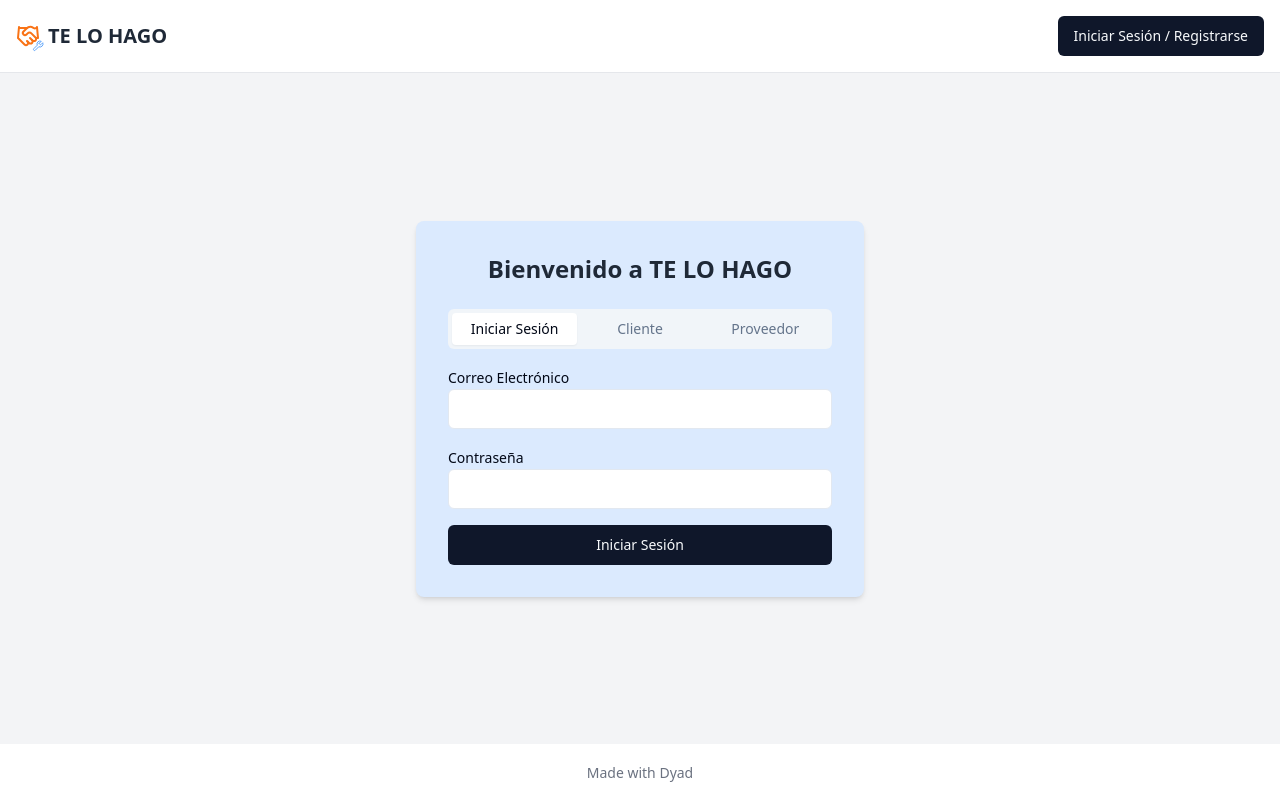
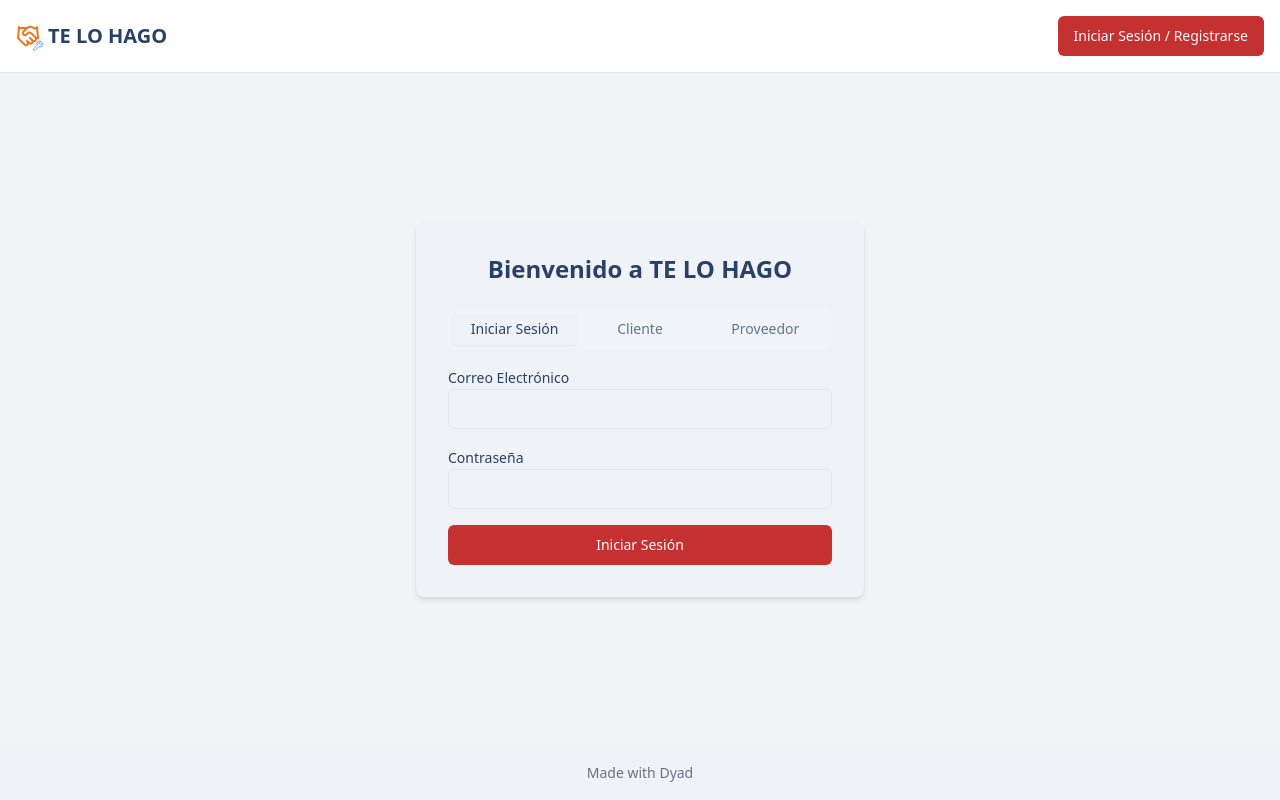
Before and after one commit to franpere1/gentle-binturong-roll, a React (Vite) app: page /auth in a window 1280 px wide. Built offline with nearby package versions, Linux system fonts and the light colour scheme.

Commit message:
[dyad] Aplicando la nueva paleta de colores a la aplicación - wrote 5 file(s)

```diff
--- a/src/components/Header.tsx
+++ b/src/components/Header.tsx
@@ -31,7 +31,7 @@ import React from "react";
             <div className="text-gray-500 dark:text-gray-400">Cargando usuario...</div>
           ) : currentUser ? (
             <div className="flex items-center space-x-4">
-              <span className="text-gray-700 dark:text-gray-300">
+              <span className="text-foreground dark:text-foreground">
                 Hola, {currentUser.name} ({currentUser.type === "client" ? "Cliente" : currentUser.type === "provider" ? "Proveedor" : "Administrador"})
               </span>
               <Button onClick={handleLogout} variant="outline">
--- a/src/components/Logo.tsx
+++ b/src/components/Logo.tsx
@@ -12,7 +12,7 @@ const Logo: React.FC<LogoProps> = ({ className }) => {
         <Handshake className="h-6 w-6 text-orange-500" />
         <Wrench className="h-3 w-3 text-blue-400 absolute bottom-0 right-0 transform translate-x-1 translate-y-1" />
       </div>
-      <span className="font-sans text-xl font-semibold text-gray-800 dark:text-gray-100">
+      <span className="font-sans text-xl font-semibold text-foreground dark:text-foreground">
         TE LO HAGO
       </span>
     </div>
--- a/src/globals.css
+++ b/src/globals.css
@@ -4,17 +4,17 @@
 
 @layer base {
   :root {
-    --background: 0 0% 100%;
-    --foreground: 222.2 84% 4.9%;
+    --background: 210 29% 95%; /* #EDF2F7 - Gris azulado claro */
+    --foreground: 216 43% 28%; /* #2A4365 - Azul oscuro */
 
-    --card: 0 0% 100%;
-    --card-foreground: 222.2 84% 4.9%;
+    --card: 210 29% 95%; /* #EDF2F7 - Match background */
+    --card-foreground: 216 43% 28%; /* #2A4365 - Match foreground */
 
-    --popover: 0 0% 100%;
-    --popover-foreground: 222.2 84% 4.9%;
+    --popover: 210 29% 95%; /* #EDF2F7 - Match background */
+    --popover-foreground: 216 43% 28%; /* #2A4365 - Match foreground */
 
-    --primary: 222.2 47.4% 11.2%;
-    --primary-foreground: 210 40% 98%;
+    --primary: 0 61% 48%; /* #C53030 - Rojo oscuro */
+    --primary-foreground: 210 40% 98%; /* Off-white for contrast on primary */
 
     --secondary: 210 40% 96.1%;
     --secondary-foreground: 222.2 47.4% 11.2%;
@@ -61,8 +61,8 @@
     --popover: 222.2 84% 4.9%;
     --popover-foreground: 210 40% 98%;
 
-    --primary: 210 40% 98%;
-    --primary-foreground: 222.2 47.4% 11.2%;
+    --primary: 0 61% 48%; /* #C53030 - Rojo oscuro for dark mode primary buttons */
+    --primary-foreground: 210 40% 98%; /* Off-white for contrast on primary */
 
     --secondary: 217.2 32.6% 17.5%;
     --secondary-foreground: 210 40% 98%;
--- a/src/pages/Auth.tsx
+++ b/src/pages/Auth.tsx
@@ -41,8 +41,8 @@ const Auth: React.FC = () => {
     <div className="min-h-screen flex flex-col">
       <Header />
       <div className="flex-grow flex items-center justify-center bg-gray-100 dark:bg-gray-900 p-4">
-        <div className="w-full max-w-md bg-blue-100 dark:bg-gray-800 p-8 rounded-lg shadow-md">
-          <h2 className="text-2xl font-bold text-center mb-6 text-gray-800 dark:text-gray-100">
+        <div className="w-full max-w-md bg-card dark:bg-gray-800 p-8 rounded-lg shadow-md">
+          <h2 className="text-2xl font-bold text-center mb-6 text-foreground dark:text-foreground">
             Bienvenido a TE LO HAGO
           </h2>
           <Tabs value={activeTab} onValueChange={setActiveTab} className="w-full">
@@ -71,12 +71,12 @@ const Auth: React.FC = () => {
 const LoginForm: React.FC = () => {
   const [email, setEmail] = useState("");
   const [password, setPassword] = useState("");
-  const { login } = useAuth(); // No need to destructure currentUser here
+  const { login } = useAuth();
   const navigate = useNavigate();
 
   const handleSubmit = async (e: React.FormEvent) => {
     e.preventDefault();
-    const loggedInUser = await login(email, password); // Get the user object directly
+    const loggedInUser = await login(email, password);
     if (loggedInUser) {
       if (loggedInUser.type === "client") {
         navigate("/client-dashboard");
@@ -137,7 +137,7 @@ const ClientRegistrationForm: React.FC = () => {
       password,
     });
     if (success) {
-      navigate("/client-dashboard"); // Navigate after successful registration and login
+      navigate("/client-dashboard");
     }
   };
 
@@ -259,7 +259,7 @@ const ProviderRegistrationForm: React.FC = () => {
       rate: Number(rate),
     });
     if (success) {
-      navigate("/provider-dashboard"); // Navigate after successful registration and login
+      navigate("/provider-dashboard");
     }
   };
 
--- a/src/pages/Index.tsx
+++ b/src/pages/Index.tsx
@@ -29,10 +29,10 @@ const Index = () => {
       <Header />
       <div className="flex-grow flex items-center justify-center bg-gray-100 dark:bg-gray-900">
         <div className="text-center p-4">
-          <h1 className="text-4xl font-bold mb-4 text-gray-800 dark:text-gray-100">
+          <h1 className="text-4xl font-bold mb-4 text-foreground dark:text-foreground">
             {isLoading ? "Cargando..." : "Cargando 'TE LO HAGO'... "}
           </h1>
-          <p className="text-xl text-gray-600 dark:text-gray-300">
+          <p className="text-xl text-foreground dark:text-foreground">
             {isLoading ? "Por favor espera." : "Redirigiendo a la página de inicio de sesión o a tu dashboard."}
           </p>
         </div>
```
